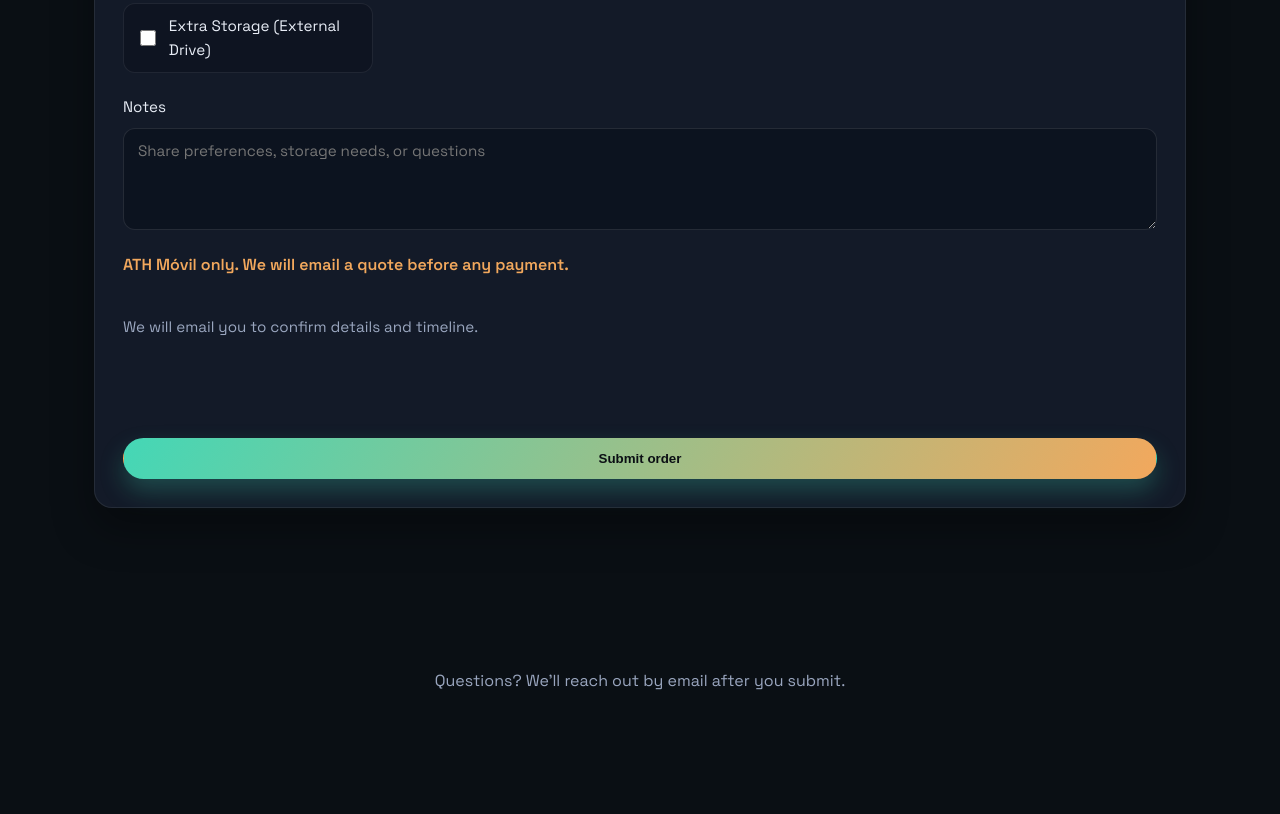
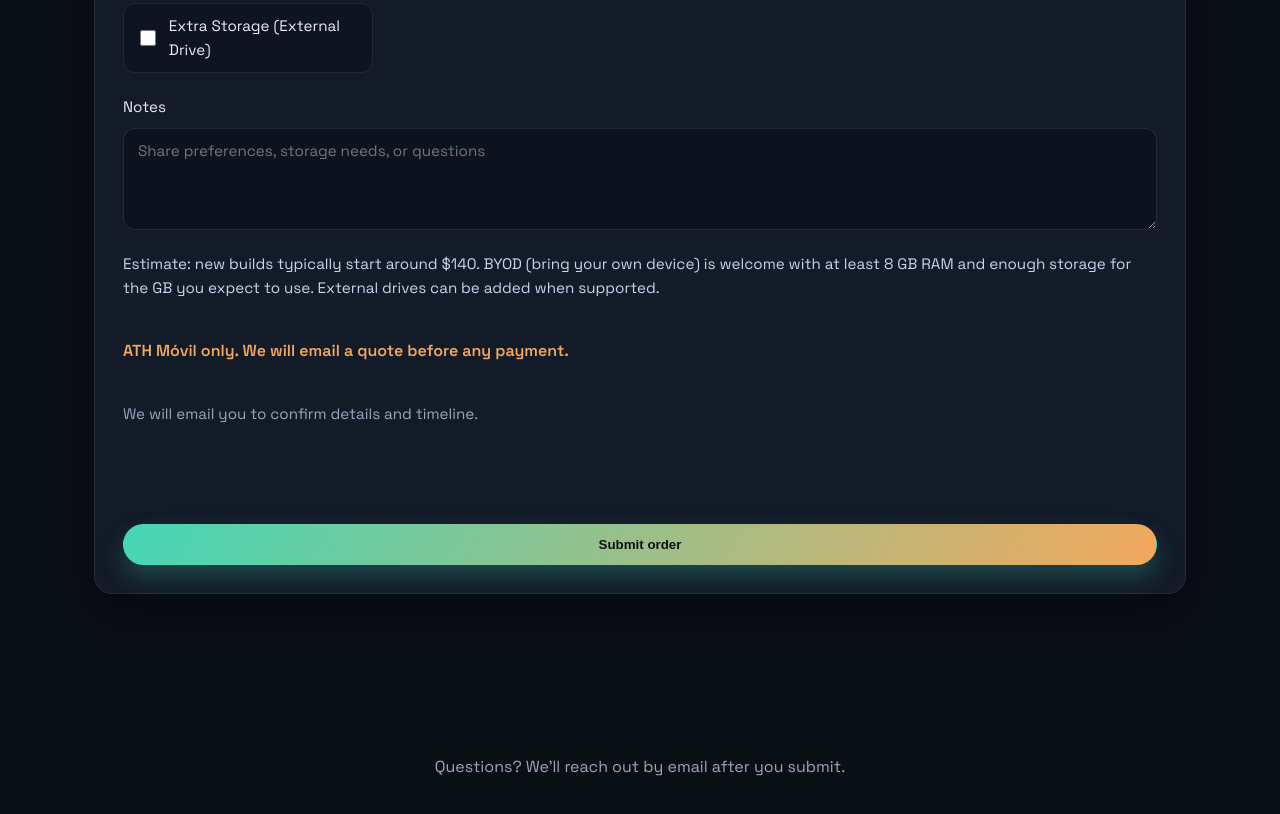
Before and after one commit to shadowforciano/obsydia-retail, a website: page public/index.html in a window 1280 px wide. Shown: the part 2825-3639 px from the top of the page. Before the commit the page ends 3614 px from the top, so only its background shows below. Drawn offline with Linux system fonts and the light colour scheme.

Commit message:
Add BYOD estimate note to order form

```diff
--- a/locales/en.json
+++ b/locales/en.json
@@ -80,6 +80,7 @@
     "notesLabel": "Notes",
     "submit": "Submit order",
     "submitting": "Submitting...",
+    "estimateNote": "Estimate: new builds typically start around $140. BYOD (bring your own device) is welcome with at least 8 GB RAM and enough storage for the GB you expect to use. External drives can be added when supported.",
     "paymentNote": "ATH Móvil only. We will email a quote before any payment.",
     "success": "Thanks! Your order is in. Check your email for next steps.",
     "disclaimer": "We will email you to confirm details and timeline.",
--- a/locales/es.json
+++ b/locales/es.json
@@ -80,6 +80,7 @@
     "notesLabel": "Notas",
     "submit": "Enviar orden",
     "submitting": "Enviando...",
+    "estimateNote": "Estimado: un servidor nuevo suele comenzar alrededor de $140. También aceptamos BYOD (traiga su propio equipo) con al menos 8 GB de RAM y suficiente almacenamiento para los GB que espera usar. Podemos añadir un disco externo si el servicio o la aplicación lo permite.",
     "paymentNote": "Solo ATH Móvil. Enviaremos una cotización antes de cualquier pago.",
     "success": "¡Gracias! Su orden fue enviada. Revise su correo para los próximos pasos.",
     "disclaimer": "Le escribiremos para confirmar detalles y calendario.",
--- a/public/css/styles.css
+++ b/public/css/styles.css
@@ -366,6 +366,11 @@ textarea:focus {
   color: var(--accent-warm);
 }
 
+.estimate-note {
+  font-size: 0.95rem;
+  color: #c9d4f0;
+}
+
 .disclaimer {
   font-size: 0.95rem;
 }
--- a/public/index.html
+++ b/public/index.html
@@ -226,6 +226,9 @@
             <textarea name="notes" rows="4" data-i18n-placeholder="order.placeholders.notes"></textarea>
           </label>
 
+          <p class="estimate-note" data-i18n="order.estimateNote">
+            Estimate: new builds typically start around $140. BYOD (bring your own device) is welcome with at least 8 GB RAM and enough storage for the GB you expect to use. External drives can be added when supported.
+          </p>
           <p class="payment-note" data-i18n="order.paymentNote">
             ATH Móvil only. Payment instructions are emailed after you submit.
           </p>
```
